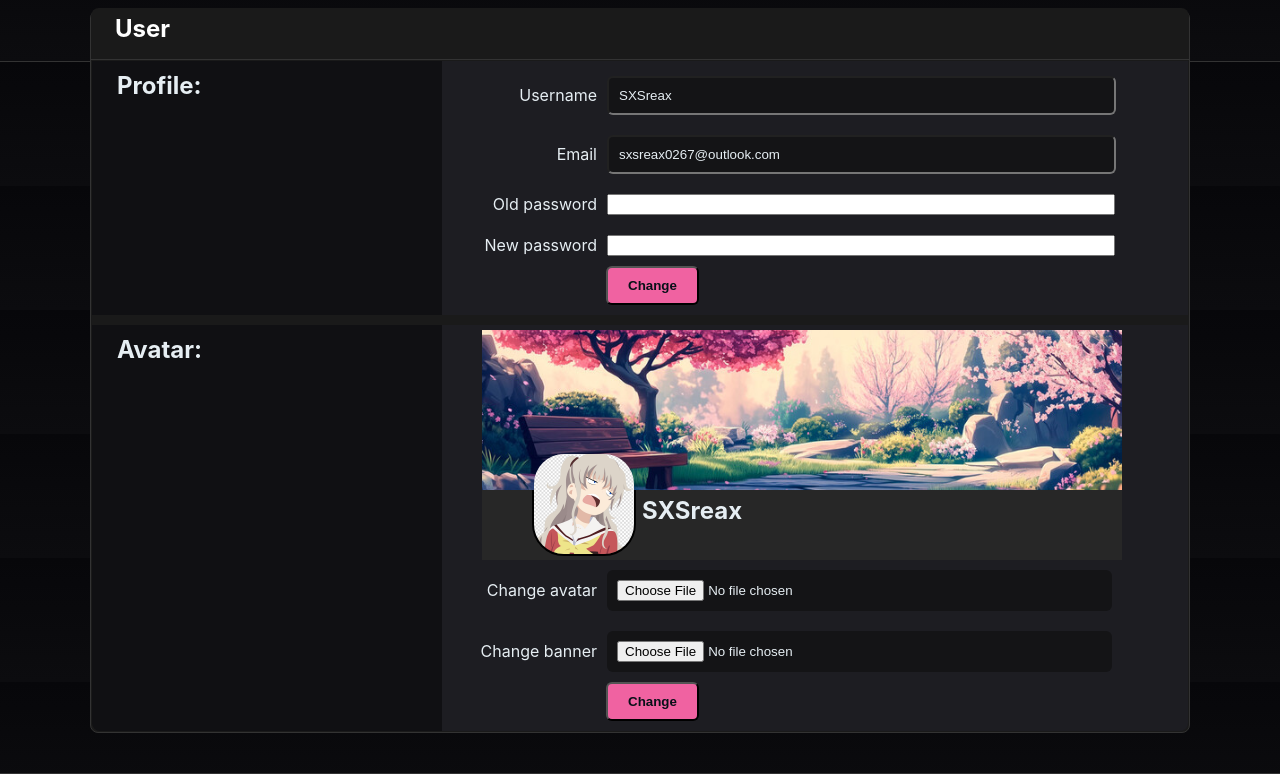
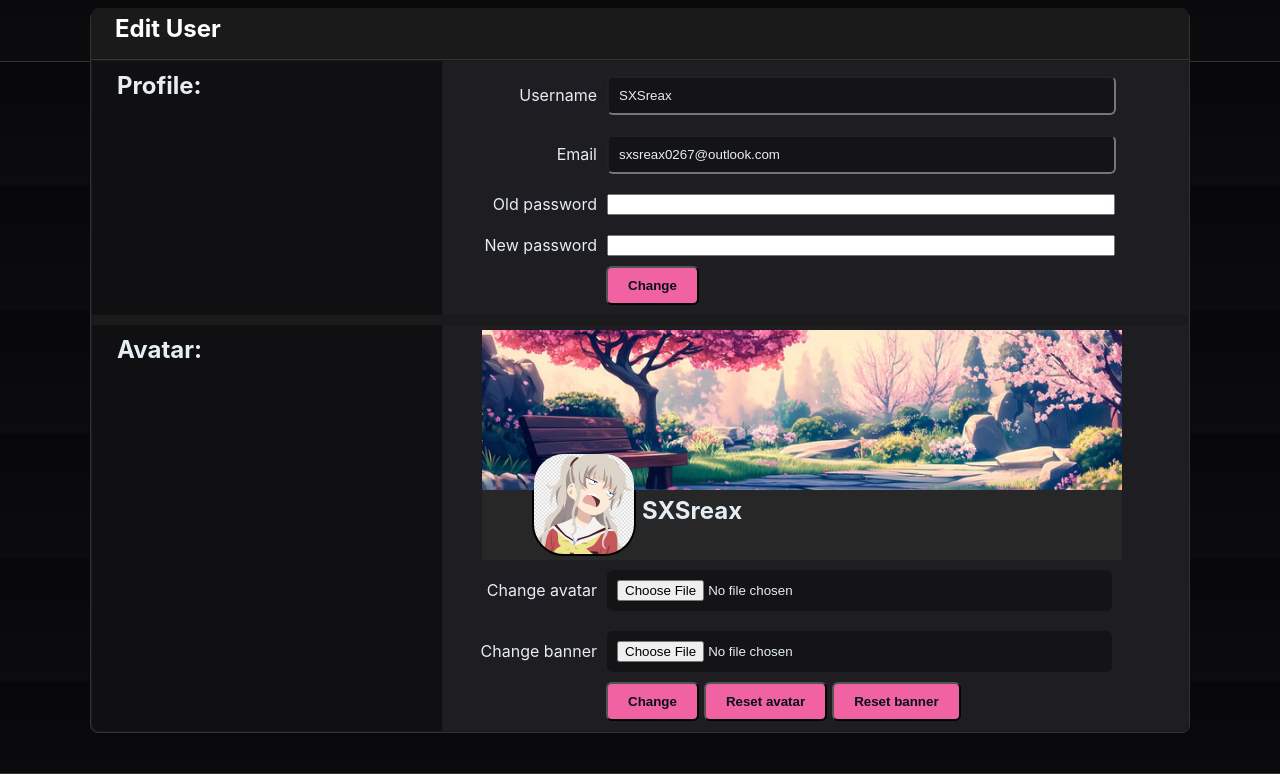
Before and after one commit to SXSreax/Osu-Web, a Flask app: page /user/edit/ in a window 1280 px wide. Shown: the part 62-836 px from the top of the page. Run offline with Flask 3, Linux system fonts and the light colour scheme; a user stored in the database is signed in; some libraries are stand-ins or nearby versions.

Commit message:
Reset avatar and banner button Added
Added reset avatar and banner button to allow the user to change their avatar or banner. create new submit field in forms.py to help.

```diff
--- a/app/forms.py
+++ b/app/forms.py
@@ -117,3 +117,5 @@
         check_banner
     ])
     submit = SubmitField('Change')
+    reset_avatar = SubmitField('Reset avatar')
+    reset_banner = SubmitField('Reset banner')
--- a/app/routes/pages/user.py
+++ b/app/routes/pages/user.py
@@ -23,6 +23,24 @@
         form.email.data = current_user.email
 
     if form.validate_on_submit():
+        if form.reset_avatar.data:
+            if current_user.avatar:
+                old_avatar = os.path.join(current_app.instance_path, 'uploads', 'avatar', current_user.avatar)
+                os.remove(old_avatar)
+            current_user.avatar = None
+            db.session.commit()
+            flash("Avatar has been reset.", "success")
+            return redirect(url_for("user.user_edit"))
+
+        if form.reset_banner.data:
+            if current_user.banner:
+                old_banner = os.path.join(current_app.instance_path, 'uploads', 'banner', current_user.banner)
+                os.remove(old_banner)
+            current_user.banner = None
+            db.session.commit()
+            flash("Banner has been reset.", "success")
+            return redirect(url_for("user.user_edit"))
+
         if not current_user.check_password(form.old_password.data):
             flash("Current password is incorrect.")
             return render_template("pages/user_edit.html", form=form)
--- a/app/static/css/main.css
+++ b/app/static/css/main.css
@@ -185,6 +185,16 @@
 
 .edit-row .ab-upload {
   width: 485px;
+}
+
+.btn-row {
+  display: flex;
+  margin-left: 159px;
+  gap: 5px;
+}
+
+.btn-row .change-btn {
+  margin-left: 0px;
 }
 
 .change-btn {
--- a/app/templates/pages/user_edit.html
+++ b/app/templates/pages/user_edit.html
@@ -2,7 +2,7 @@
 {% block content %} {% block page_header %}
 <div class="page-header">
   <div class="container">
-    <h2>User</h2>
+    <h2>Edit User</h2>
   </div>
 </div>
 {% endblock %}
@@ -55,7 +55,11 @@
         <p class="form-error">{{ error }}</p>
         {% endfor %}
       </div>
-      <div class="change-btn">{{ form.submit(class="btn") }}</div>
+      <div class="btn-row">
+        <div class="change-btn">{{ form.submit(class="btn") }}</div>
+        <div class="change-btn">{{ form.reset_avatar(class="btn") }}</div>
+        <div class="change-btn">{{ form.reset_banner(class="btn") }}</div>
+      </div>
     </div>
   </form>
 </div>
```
Also changed, not shown: instance/flaskr.sqlite, instance/uploads/avatar/9bda2410-ecea-48c3-bc28-fbd1296b64e9.jpg (renamed from instance/uploads/avatar/9bda2410-ecea-48c3-bc28-fbd1296b64e9.png), instance/uploads/banner/9bda2410-ecea-48c3-bc28-fbd1296b64e9.jpg (added).
